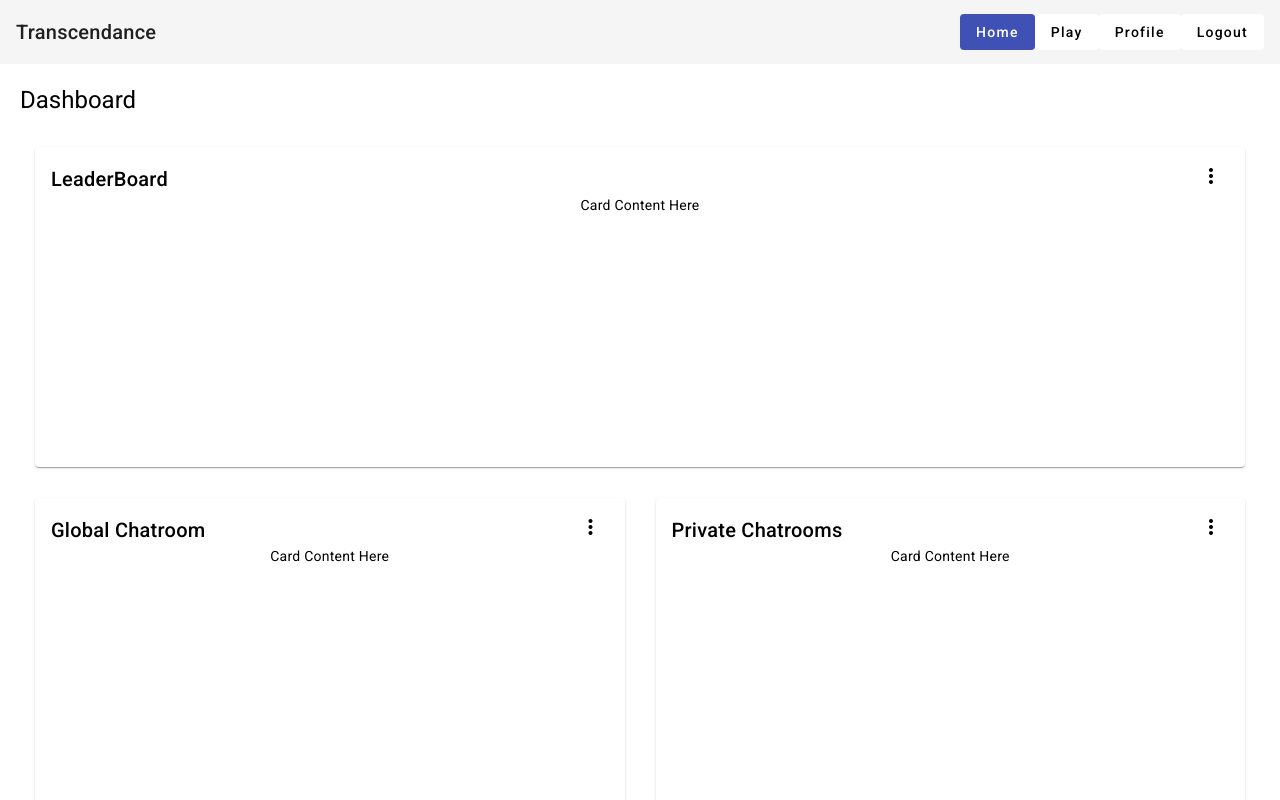
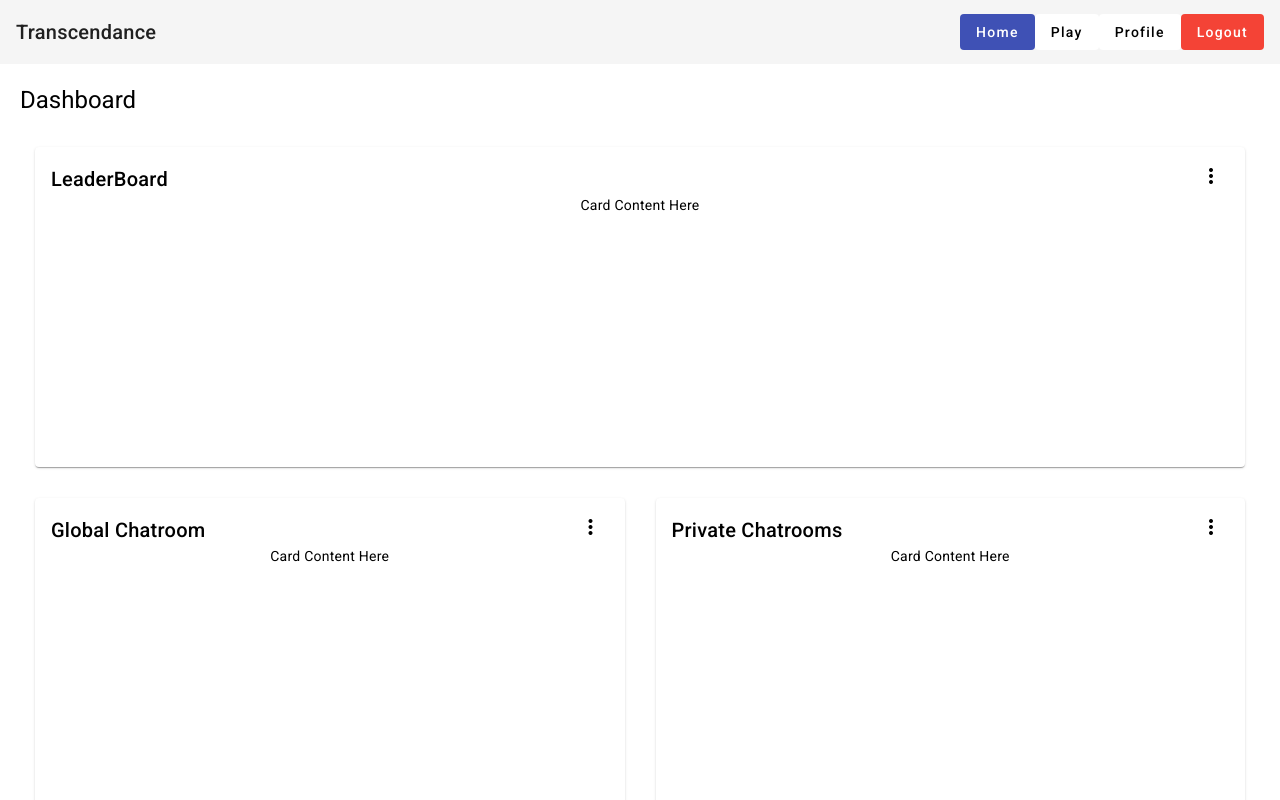
Before and after one commit to Pixailz/ft_transcendance, an Angular app in the folder src/angularjs/: page /home in a window 1280 px wide. Shown: the top 800 px of the page. Built offline with nearby package versions, Linux system fonts and the light colour scheme.

Commit message:
[front] working isLoggedIn - red logout button

```diff
--- a/src/angularjs/src/app/components/header/header.component.html
+++ b/src/angularjs/src/app/components/header/header.component.html
@@ -1,11 +1,28 @@
 <header>
-  <mat-toolbar>
-    <span>Transcendance</span>
-    <span class="spacer"></span>
-    <button mat-flat-button routerLink="/home" routerLinkActive="mat-primary">Home</button>
-    <button mat-flat-button routerLink="/play" routerLinkActive="mat-primary">Play</button>
-    <button mat-flat-button *ngIf="!userLoggedIn" routerLink="/login" routerLinkActive="mat-primary">Login</button>
-    <button mat-flat-button *ngIf="userLoggedIn" routerLink="/profile" routerLinkActive="mat-primary">Profile</button>
-    <button mat-flat-button *ngIf="userLoggedIn" routerLink="/logout" routerLinkActive="mat-primary">Logout</button>
-  </mat-toolbar>
+	<mat-toolbar>
+		<span>Transcendance</span>
+		<span class="spacer"></span>
+		<button
+			mat-flat-button routerLink="/home"
+			routerLinkActive="mat-primary">Home</button>
+		<button
+			mat-flat-button
+			*ngIf="userLoggedIn"
+			routerLink="/play"
+			routerLinkActive="mat-primary">Play</button>
+		<button mat-flat-button
+			*ngIf="!userLoggedIn"
+			routerLink="/login"
+			routerLinkActive="mat-primary">Login</button>
+		<button mat-flat-button
+			*ngIf="userLoggedIn"
+			routerLink="/profile"
+			routerLinkActive="mat-primary">Profile</button>
+		<button
+			mat-flat-button
+			color="warn"
+			*ngIf="userLoggedIn"
+			routerLinkActive="mat-red"
+			(click)="SignOut()">Logout</button>
+	</mat-toolbar>
 </header>
```
